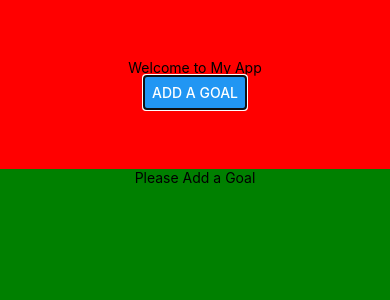
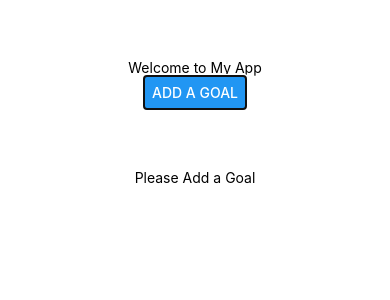
Before and after one commit to kai-zong/CS5500, a React Native app: screen / in a window 390 px wide. Shown: the top 300 px of the page. Built offline with nearby package versions, Linux system fonts and the light colour scheme.

Commit message:
chore: Refactor navigation in App.js and update background colors in Home.js Made a nativeStackNavigator and assign home as the first screen

```diff
--- a/App.js
+++ b/App.js
@@ -2,11 +2,16 @@
 import React from 'react'
 import Home from './components/Home'
 import { NavigationContainer } from '@react-navigation/native'
+import { createNativeStackNavigator } from '@react-navigation/native-stack';
+
+const Stack = createNativeStackNavigator();
 
 export default function App() {
   return (
     <NavigationContainer>
-     <Home />
+      <Stack.Navigator>
+     <Stack.Screen name={"Home"} component={Home}/>
+     </Stack.Navigator>
     </NavigationContainer>
   )
 }
--- a/components/Home.js
+++ b/components/Home.js
@@ -82,19 +82,19 @@
 const styles = StyleSheet.create({
   container: {
     flex: 1,
-    backgroundColor: "#fff",
+    backgroundColor: "white",
     justifyContent: "center",
   },
   topContainer: {
     flex: 1,
     alignItems: "center",
-    backgroundColor: "red",
+    backgroundColor: "white",
     justifyContent: "center",
   },
   bottomContainer: {
     flex: 4,
     alignItems: "center",
-    backgroundColor: "green",
+    backgroundColor: "white",
     rowGap: 20,
   },
   textStyle: {
```
